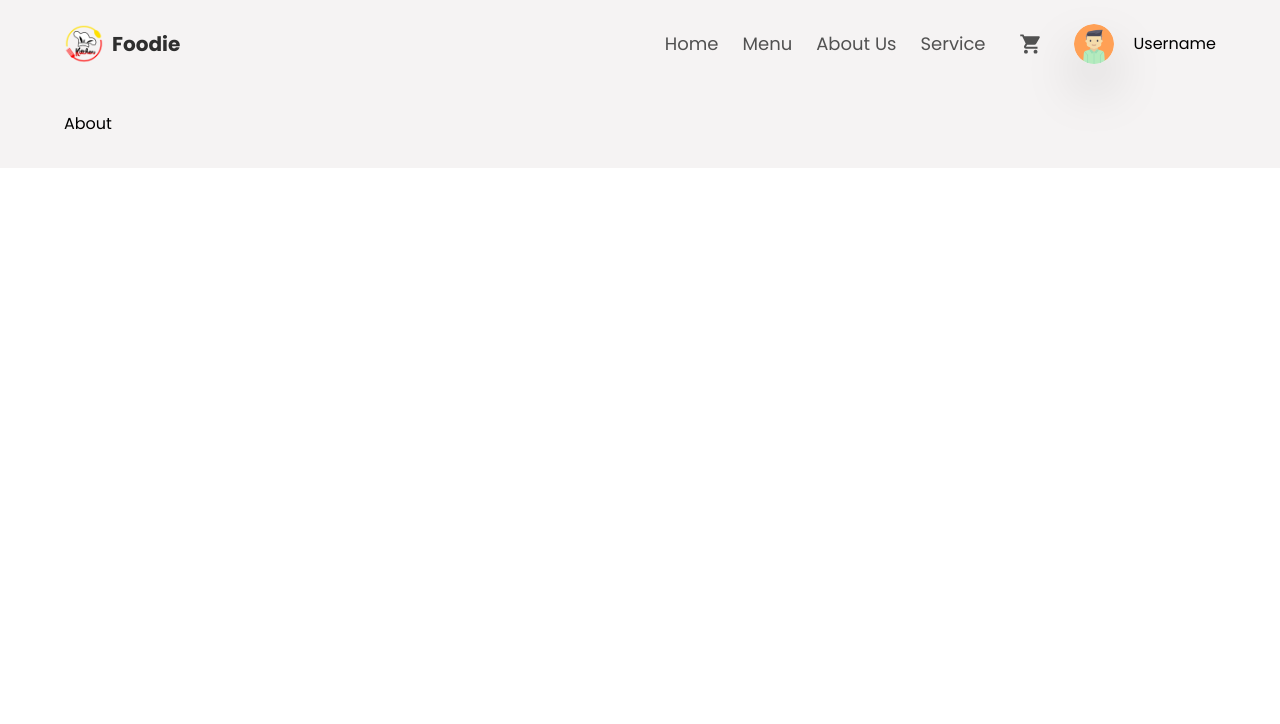
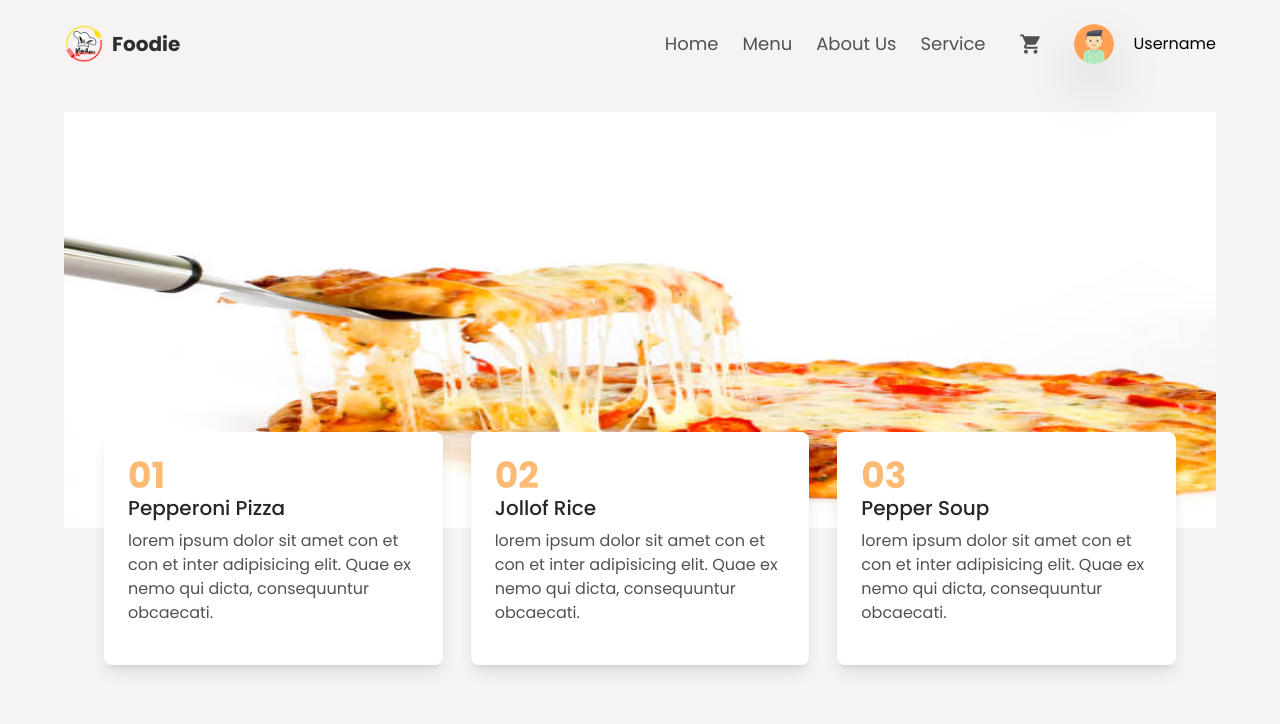
Before and after one commit to iamclement1/Foodie, a React (Vite) app: page /about in a window 1280 px wide. Shown: the top 724 px of the page. Built offline with nearby package versions, Linux system fonts and the light colour scheme; no server answers; the database is empty.

Commit message:
'feats: about us data'

```diff
--- /dev/null
+++ b/src/components/Footer.jsx
@@ -0,0 +1,42 @@
+import { motion } from 'framer-motion';
+import { FaFacebook, FaInstagram, FaTwitter, FaTiktok } from 'react-icons/fa';
+
+const Footer = () => {
+    return (
+        <div>
+            <section className=''>
+                <div className="flex justify-between p-3 px-4 md:p-6 md:px-16 bg-primary">
+                    <div>
+                        <h3 className='text-xs '>
+                            Copyright &copy; Nnamdi Azubuike {new Date().getFullYear()}. All rights reserved.
+                        </h3>
+                    </div>
+                    <div
+                        className='flex flex-row justify-center space-x-3'>
+                        <motion.div
+                            whileTap={{ scale: .75 }}>
+                            <FaFacebook className='w-4 h-4 cursor-pointer' />
+                        </motion.div>
+
+                        <motion.div
+                            whileTap={{ scale: .75 }}>
+                            <FaInstagram className='w-4 h-4 cursor-pointer' />
+                        </motion.div>
+
+                        <motion.div
+                            whileTap={{ scale: .75 }}>
+                            <FaTwitter className='w-4 h-4 cursor-pointer' />
+                        </motion.div>
+
+                        <motion.div
+                            whileTap={{ scale: .75 }}>
+                            <FaTiktok className='w-4 h-4 cursor-pointer' />
+                        </motion.div>
+                    </div>
+                </div>
+            </section>
+        </div>
+    )
+}
+
+export default Footer
--- a/src/pages/About.jsx
+++ b/src/pages/About.jsx
@@ -1,8 +1,38 @@
-
+import Hero from '../assets/img/about-hero.jpg';
+import { aboutHero } from '../utils/AboutData';
 
 const About = () => {
     return (
-        <div>About</div>
+        <>
+            <div className=''>
+                <img src={Hero} alt="About-us-heroimage"
+                    className='w-full h-[26rem] ' />
+
+                <div className='md:flex flex-row relative md:px-10 px-4 bottom-24
+                md:space-x-7 space-y-3 md:space-y-0'>
+
+                    {
+                        aboutHero && aboutHero.map((n) => (
+                            <div
+                                key={n.id}
+                                className="block max-w-sm rounded-lg bg-white p-6 shadow-lg dark:bg-neutral-700">
+                                <h1 className='text-4xl font-bold text-orange-300 '>
+                                    {n.number}
+                                </h1>
+                                <h5
+                                    className="mb-2 text-xl font-medium leading-tight text-neutral-800 dark:text-neutral-50">
+                                    {n.title}
+                                </h5>
+                                <p className="mb-4 text-base text-neutral-600 dark:text-neutral-200">
+                                    {n.description}
+                                </p>
+                            </div>
+
+                        ))
+                    }
+                </div>
+            </div>
+        </>
     )
 }
 
--- /dev/null
+++ b/src/utils/AboutData.js
@@ -0,0 +1,20 @@
+export const aboutHero = [
+    {
+        id: 1,
+        number: "01",
+        title: "Pepperoni Pizza",
+        description: " lorem ipsum dolor sit amet con et con et inter adipisicing elit. Quae ex nemo qui dicta, consequuntur obcaecati."
+    },
+    {
+        id: 2,
+        number: "02",
+        title: "Jollof Rice",
+        description: " lorem ipsum dolor sit amet con et con et inter adipisicing elit. Quae ex nemo qui dicta, consequuntur obcaecati."
+    },
+    {
+        id: 3,
+        number: "03",
+        title: "Pepper Soup",
+        description: " lorem ipsum dolor sit amet con et con et inter adipisicing elit. Quae ex nemo qui dicta, consequuntur obcaecati."
+    }
+]
```
Also changed, not shown: src/assets/img/about-hero.jpg (added).
